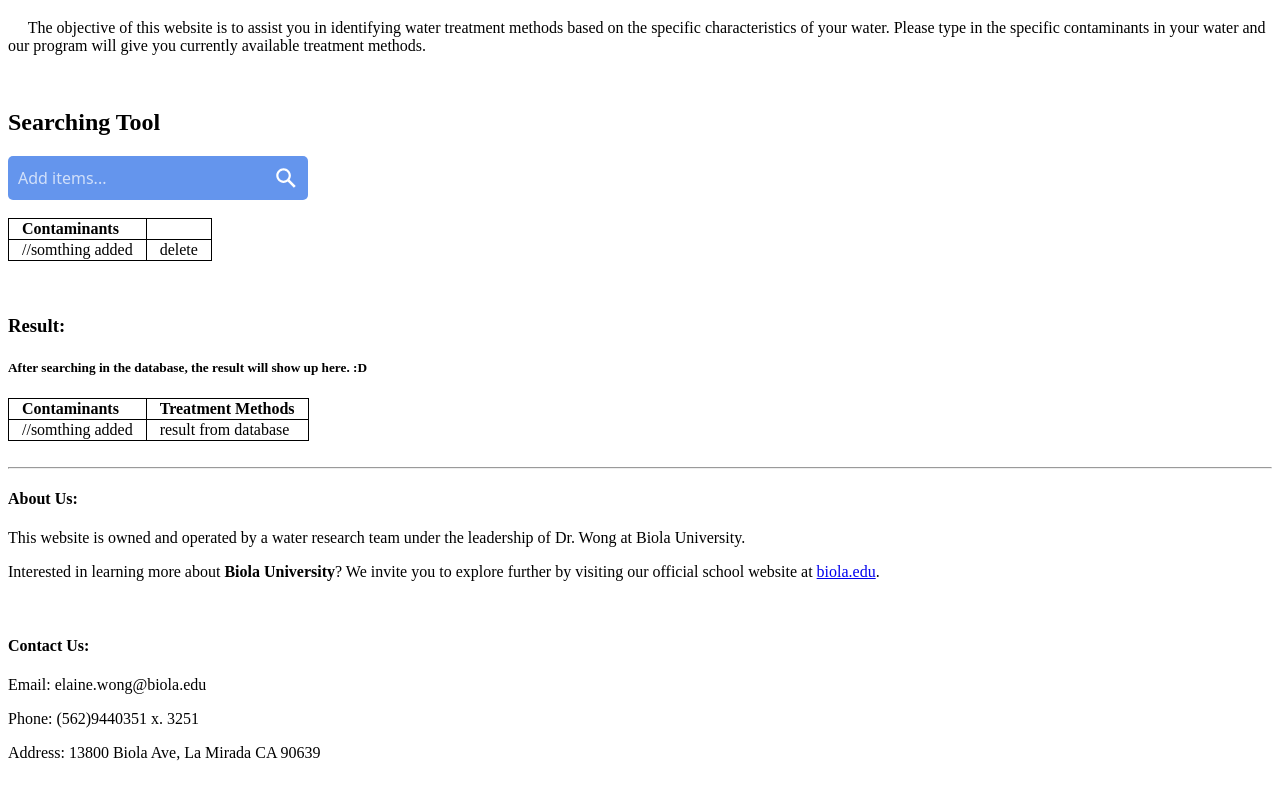
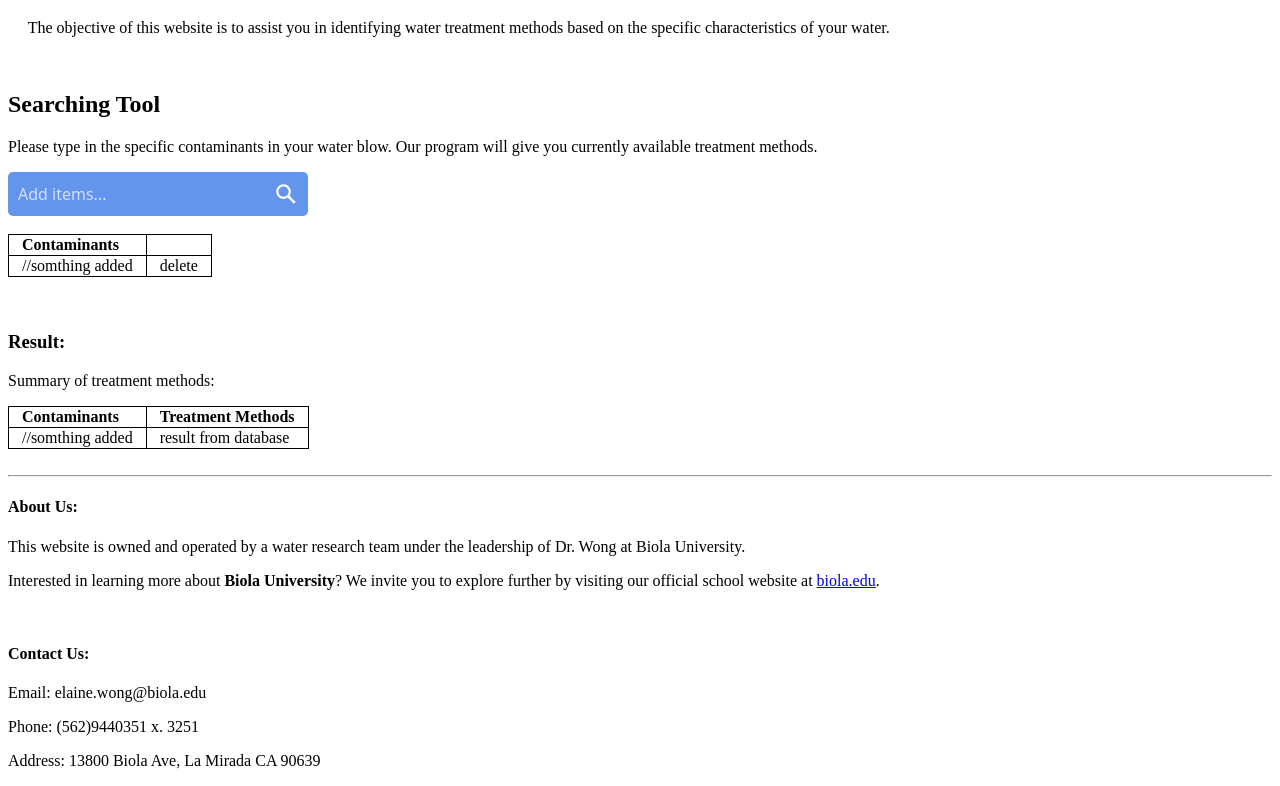
Before and after one commit to EnqiChen/html-project, a plain HTML site: page index.html in a window 1280 px wide. Shown: the part 61-847 px from the top of the page. Drawn offline with Linux system fonts and the light colour scheme.

Commit message:
Update index.html

```diff
--- a/index.html
+++ b/index.html
@@ -53,11 +53,13 @@
         <p>&emsp; The objective of this website is to assist you
             in identifying water treatment methods based on
             the specific characteristics of your water.
-            Please type in the specific contaminants in your
-            water and our program will give you currently
-            available treatment methods.</p>
+            </p>
         <br>
         <h2> Searching Tool</h2>
+        <p>Please type in the specific contaminants in your
+            water blow. Our program will give you currently
+            available treatment methods.
+        </p>
         <!--This is a search bar-->
         <form id="form" role="search">
             <input type="search" id="query" name="q"
@@ -80,7 +82,7 @@
         </table>
         <br><br>
         <h3> Result: </h3>
-        <h5> After searching in the database, the result will show up here. :D</h5>
+        <p>Summary of treatment methods: </p>
         <table>
             <tr>
               <td>&ensp; <b>Contaminants</b> &ensp;</td>
```
